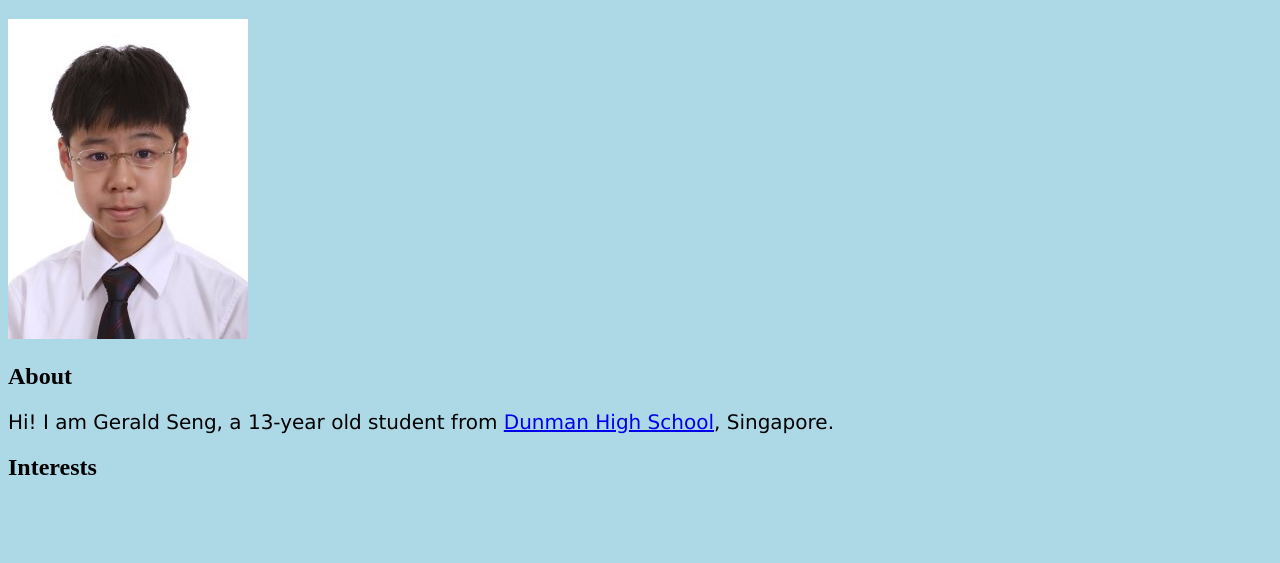
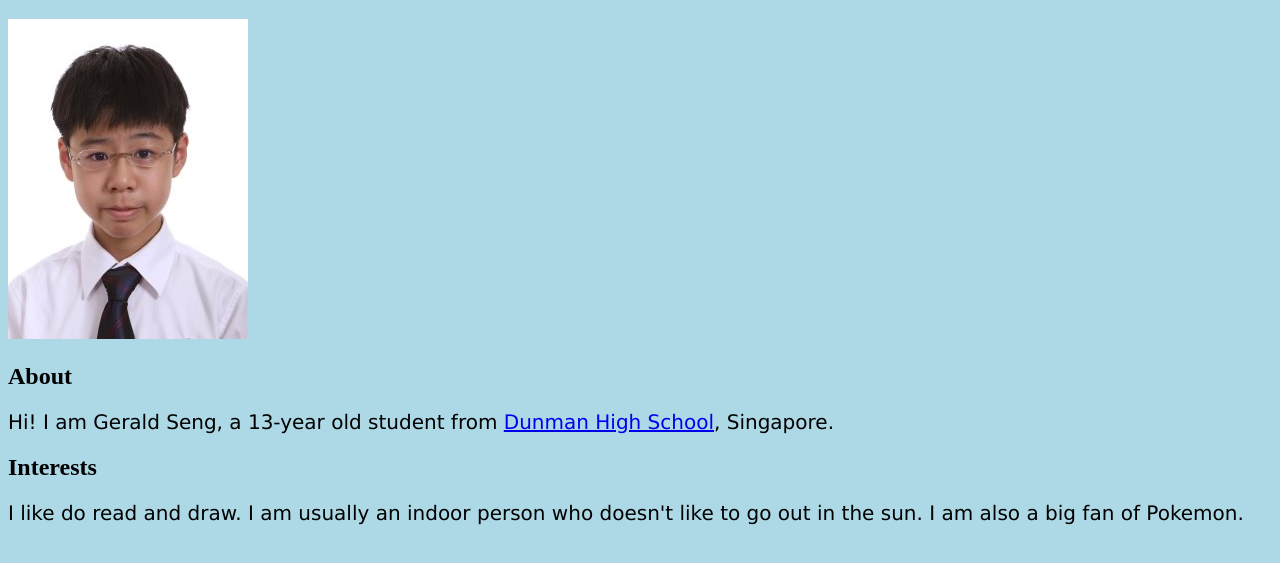
Before and after one commit to dhs17y1cgeraldseng/dhs17y1cgeraldseng.github.io, a plain HTML site: page index.html in a window 1280 px wide. Shown: the part 61-624 px from the top of the page. Drawn offline with Linux system fonts and the light colour scheme.

Commit message:
Update index.html

```diff
--- a/index.html
+++ b/index.html
@@ -10,6 +10,7 @@
     <h2>About</h2>
     <p>Hi! I am Gerald Seng, a 13-year old student from <a href="http://www.dunmanhigh.moe.edu.sg">Dunman High School</a>, Singapore.</p>
     <h2>Interests</h2>
+    <p>I like do read and draw. I am usually an indoor person who doesn't like to go out in the sun. I am also a big fan of Pokemon.</p>
 
 
 
```
